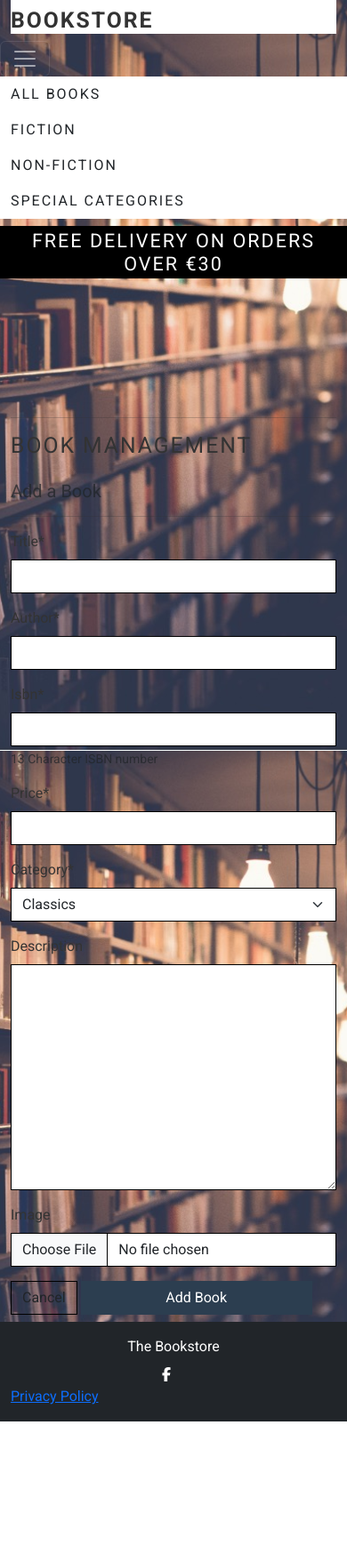
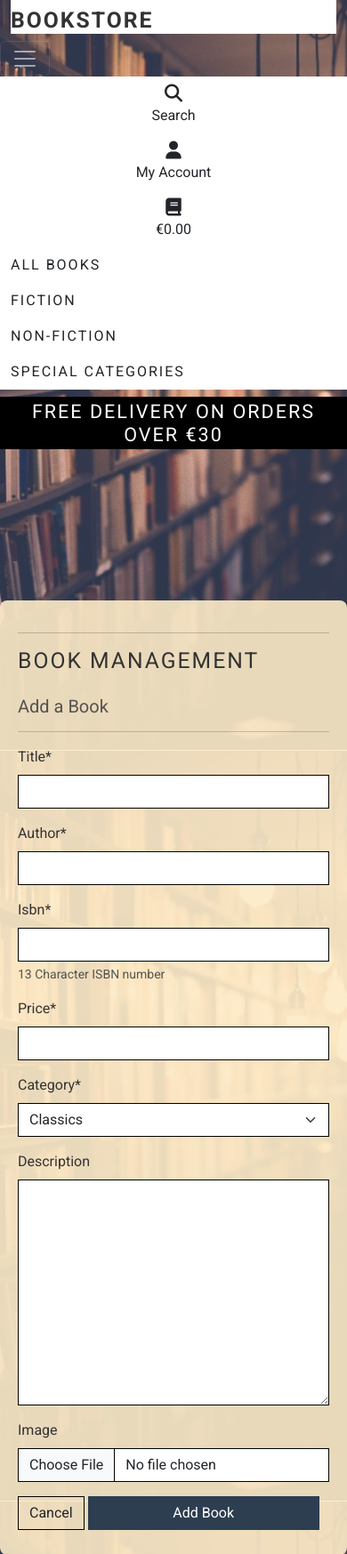
Before and after one commit to A-Hebbes/book_store2, a Django app: page /books/add/ in a window 390 px wide, after a click that opens the changed part. Shown: the top 1747 px of the page at 89% size. Before the commit the page ends 1598 px from the top, so only its background shows below. Run offline with Django 4.2, Linux system fonts and the light colour scheme; the visitor is signed in with stand-in values (Sample User, id 1); some libraries are stand-ins or nearby versions.

Commit message:
Update data-bs-target for nav-main-mobile

```diff
--- a/books/templates/books/add_book.html
+++ b/books/templates/books/add_book.html
@@ -11,7 +11,7 @@
 
 {% block content %}
     <div class="overlay"></div>
-    <div class="container">
+    <div class="container book-detail-container">
         <div class="row">
             <div class="col-12 col-md-6">
                 <hr>
--- a/books/templates/books/edit_book.html
+++ b/books/templates/books/edit_book.html
@@ -11,7 +11,7 @@
 
 {% block content %}
     <div class="overlay"></div>
-    <div class="container">
+    <div class="container book-detail-container">
         <div class="row">
             <div class="col-12 col-md-6">
                 <hr>
--- a/templates/base.html
+++ b/templates/base.html
@@ -47,8 +47,6 @@
 
   <body>
 
-
-
     <header class="container-fluid ">
 
       <div class="d-lg-none bg-white pt-2">
@@ -89,7 +87,7 @@
               <a class="text-dark nav-link dropdown-toggle" href="#" id="user-options" role="button" data-bs-toggle="dropdown" aria-expanded="false">
                   <div class="text-center">
                       <div><i class="fas fa-book-reader fa-lg"></i></div>
-                      <p class="my-0">My Bookshelf</p>
+                      <p class="my-0">Menu</p>
                   </div>
               </a>
               <ul class="dropdown-menu" aria-labelledby="user-options">
@@ -129,10 +127,11 @@
           </ul>
         </div>
     </div>
+
     <div class="row row-bg-white">
 
       <nav class="navbar navbar-expand-lg navbar-dark w-100">
-        <button class="navbar-toggler" type="button" data-bs-toggle="collapse" data-bs-target="#main-nav" aria-controls="main-nav" aria-expanded="false" aria-label="Toggle navigation">
+        <button class="navbar-toggler" type="button" data-bs-toggle="collapse" data-bs-target="#main-nav, #main-nav-mobile" aria-controls="main-nav" aria-expanded="false" aria-label="Toggle navigation">
             <span class="navbar-toggler-icon"></span>
         </button>
         <div class="collapse navbar-collapse" id="main-nav">
--- a/templates/includes/mobile-top-header.html
+++ b/templates/includes/mobile-top-header.html
@@ -20,13 +20,13 @@
         </div>
       </li>
       <li class="nav-item dropdown">
-        <a class="nav-link" href="#" id="user-options-mobile" data-bs-toggle="dropdown" aria-expanded="false">
+        <a class="nav-link" href="#" id="user-options" data-bs-toggle="dropdown" aria-expanded="false">
           <div class="text-center">
             <div><i class="fas fa-user fa-lg"></i></div>
             <p class="my-0 text-dark">My Account</p>
           </div>
         </a>
-        <ul class="dropdown-menu" aria-labelledby="mobile-user-options">
+        <ul class="dropdown-menu" aria-labelledby="user-options">
           {% if request.user.is_authenticated %}
             {% if request.user.is_superuser %}
               <li><a class="dropdown-item" href="{% url 'add_book' %}">Book Management</a></li>
```
